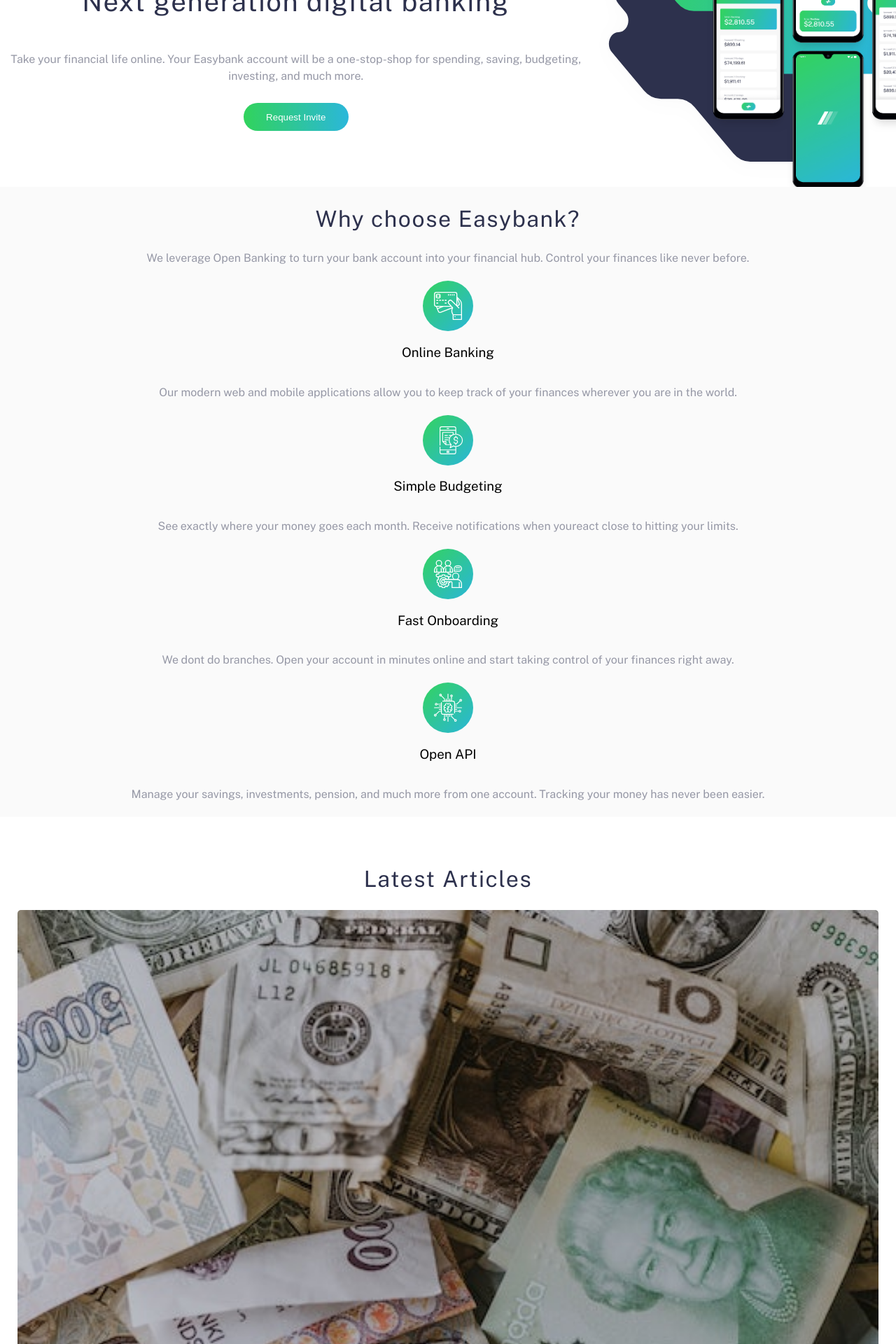
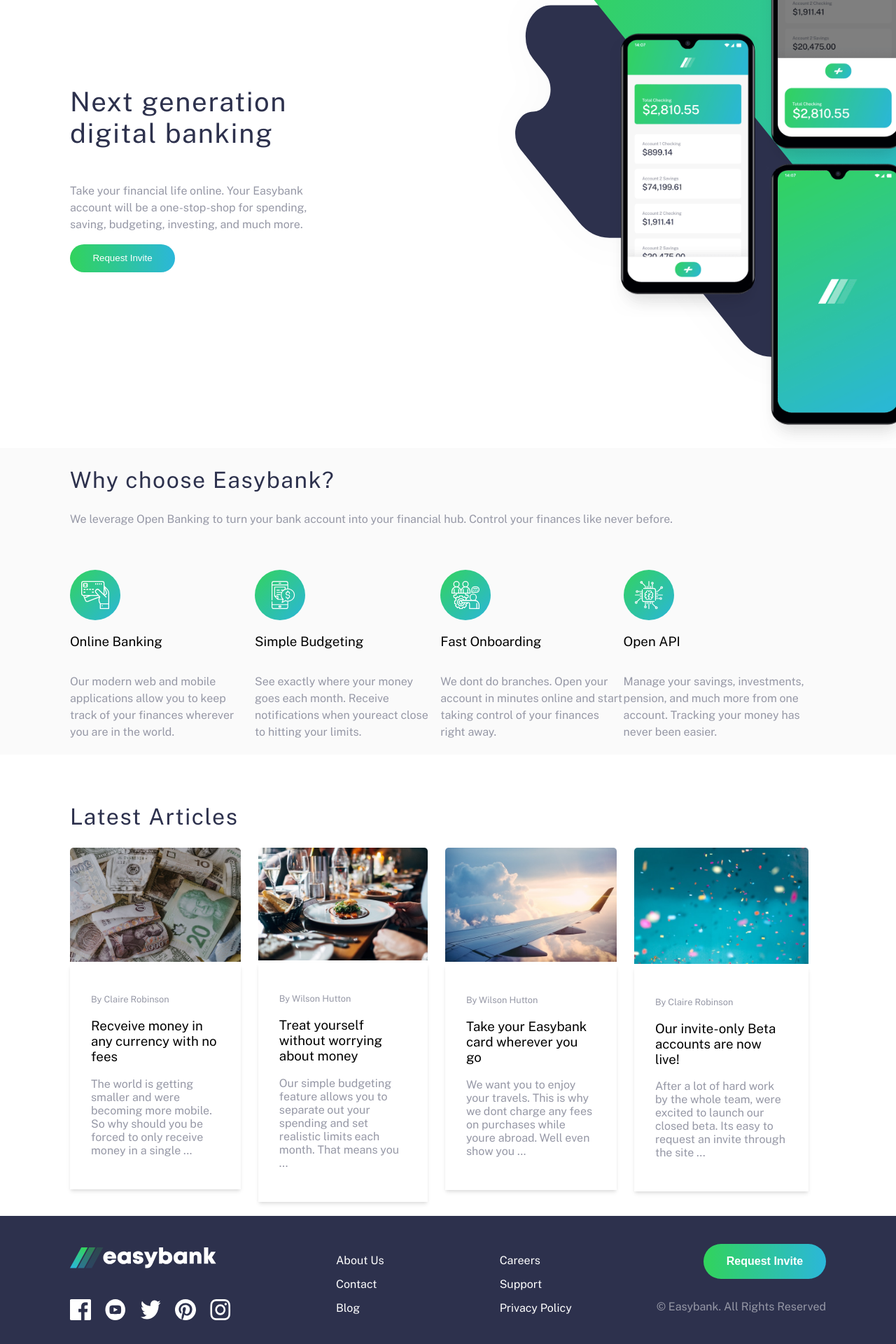
Before and after one commit to brandonrainey/easybank-landing-page, a Next.js app: page / in a window 1280 px wide. Shown: the part 160-2080 px from the top of the page at 70% size. Built offline with nearby package versions, Linux system fonts and the light colour scheme.

Commit message:
created desktop layout

```diff
--- a/components/Articles.js
+++ b/components/Articles.js
@@ -7,7 +7,9 @@
             Latest Articles
         </h2>
 
-        <div className='articleWrapper'>
+
+        <div className='articles'>
+            <div className='articleWrapper'>
             <img
                 src='/image-currency.jpg'
                 width={`100%`}
@@ -88,6 +90,8 @@
                 </p>
             </div>
         </div>
+        </div>
+
     </div>
   )
 }
--- a/components/DesktopNav.js
+++ b/components/DesktopNav.js
@@ -1,9 +1,12 @@
-import React from 'react'
+import React, { useState } from 'react'
 
 export default function DesktopNav() {
+
+  const [isActive, setIsActive] = useState(false)
+
   return (
     <div className='desktopNavContainer'>
-        <nav>
+        <nav className='desktopNav'>
             <a>Home</a>
             <a>About</a>
             <a>Contact</a>
--- a/components/Footer.js
+++ b/components/Footer.js
@@ -3,6 +3,8 @@
 export default function Footer() {
   return (
     <div className='footerContainer'>
+
+        <div className='footerSectionOne'>
            <img
             src='/icon-white.svg'
             width={208.5}
@@ -24,16 +26,32 @@
                 <img src='/icon-instagram.svg' width={30}
                     height={30}/>
             </div>
+        </div>
+
+
+
         <div className='linkWrapper'>
+            <div className='linkSectionOne'>
                <a>About Us</a>
                 <a>Contact</a>
                 <a>Blog</a>
+            </div>
+
+            <div className='linkSectionTwo'>
                 <a>Careers</a>
                 <a>Support</a>
                 <a>Privacy Policy</a>
             </div>
+
+        </div>
+
+        <div className='footerSectionThree'>
             <button>Request Invite</button>
             <p>© Easybank. All Rights Reserved</p>
         </div>
+
+
+
+    </div>
   )
 }
--- a/components/Intro.js
+++ b/components/Intro.js
@@ -11,14 +11,14 @@
            <img
             src={`${isDesktop ? '/bg-intro-desktop.svg' : '/bg-intro-mobile.svg'}`}
             width={`100%`}
-            height={423}
+            height={`${isDesktop ? '100%' : '423'}`}
             className='introbg'
             />
             <div className='mockupWrapper'>
                 <img
                 src='/image-mockups.png'
                 width={`${isDesktop ? '' : '100%'}`}
-                height={423}
+                height={`${isDesktop ? '100%' : '423'}`}
                 className='introMockup'
             />
             </div>
--- a/components/Main.js
+++ b/components/Main.js
@@ -13,6 +13,7 @@
             </p>
         </div>
 
+        <div className='cellWrapper'>
             <div className='mainCell'>
             <img
                 src='/icon-online.svg'
@@ -61,5 +62,7 @@
                 </p>
             </div>
         </div>
+
+    </div>
   )
 }
--- a/styles/globals.css
+++ b/styles/globals.css
@@ -197,7 +197,25 @@
   gap: 15px;
 }
 
-.footerContainer button {
+.linkSectionOne {
+  display: flex;
+  flex-direction: column;
+  gap: 15px;
+}
+
+.linkSectionTwo {
+  display: flex;
+  flex-direction: column;
+  gap: 15px;
+}
+
+.footerSectionThree {
+  display: flex;
+  flex-direction: column;
+  align-items: center;
+}
+
+.footerSectionThree button {
   color: white;
   background: linear-gradient(90deg, rgba(49,211,92,1) 0%, rgba(43,183,218,1) 100%);
   margin-top: 40px;
@@ -207,6 +225,7 @@
   border-radius: 25px;
   font-size: 1rem;
   font-weight: 700;
+
 }
 
 .footerContainer p {
@@ -302,13 +321,125 @@
 
   .introWrapper {
     position: relative;
+    height: 800px;
   }
 
   .introMockup {
-    top: 24px;
+    top: 0px;
+    left: 380px;
 
-    left: 165px;
+  }
+
+  .introInfo {
+    width: 38%;
+    align-self: center;
+    margin-left: 100px;
+    justify-self: flex-start;
+  }
+
+  .introInfo h2, p {
+    text-align: left;
+  }
+
+  .introInfo button {
+    align-self: flex-start;
+    margin: 0;
+  }
+
+  .introbg {
+    bottom: 70px;
+    left: 200px;
+  }
+
+  .cellWrapper {
+    display: flex;
+    margin-left: 100px;
+    margin-right: 100px;
+    margin-top: 60px;
+  }
+
+  .mainInfo {
+    margin-left: 100px;
+  }
+
+  .mainInfo h2, p {
+    text-align: left;
+  }
+
+  .mainWrapper p {
+    text-align: left;
+    padding: 0;
+  }
+
+  .mainCell {
+
+    align-items: flex-start;
+  }
+
+  .articles {
+    display: flex;
+    margin-left: 100px;
+    margin-right: 100px;
+  }
+
+  .articleImage {
+    aspect-ratio: 3 / 2;
+  }
+
+  .articleContainer h2 {
+    text-align: left;
+    margin-left: 100px;
+  }
+
+  .articleWrapper {
+    padding-left: 0;
+  }
+
+  .footerContainer {
+    flex-direction: row;
+
+    padding-bottom: 30px;
+  }
+
+  .linkWrapper {
+    flex-direction: row;
+  }
+
+  .footerSectionOne {
+    margin-left: 100px;
+
+  }
+
+  .linkWrapper {
+    margin-right: auto;
+    text-align: left;
+  }
+
+  .linkSectionOne {
+    margin-left: 150px;
+  }
+
+  .linkSectionTwo {
+    margin-left: 150px;
+  }
+
+  .footerSectionThree {
+    margin-right: 100px;
+
+    align-items: flex-end;
+  }
 
 
+  .desktopNav {
+    display: flex;
+
+  }
+  .desktopNavContainer a {
+    height: 100%;
+    padding-top: 30px;
+  }
+
+  .desktopNavContainer a:hover{
+    border-bottom: 3px solid var(--lime-green);
   }
 }
```
Lines whose indentation alone changed are shown as unchanged.
